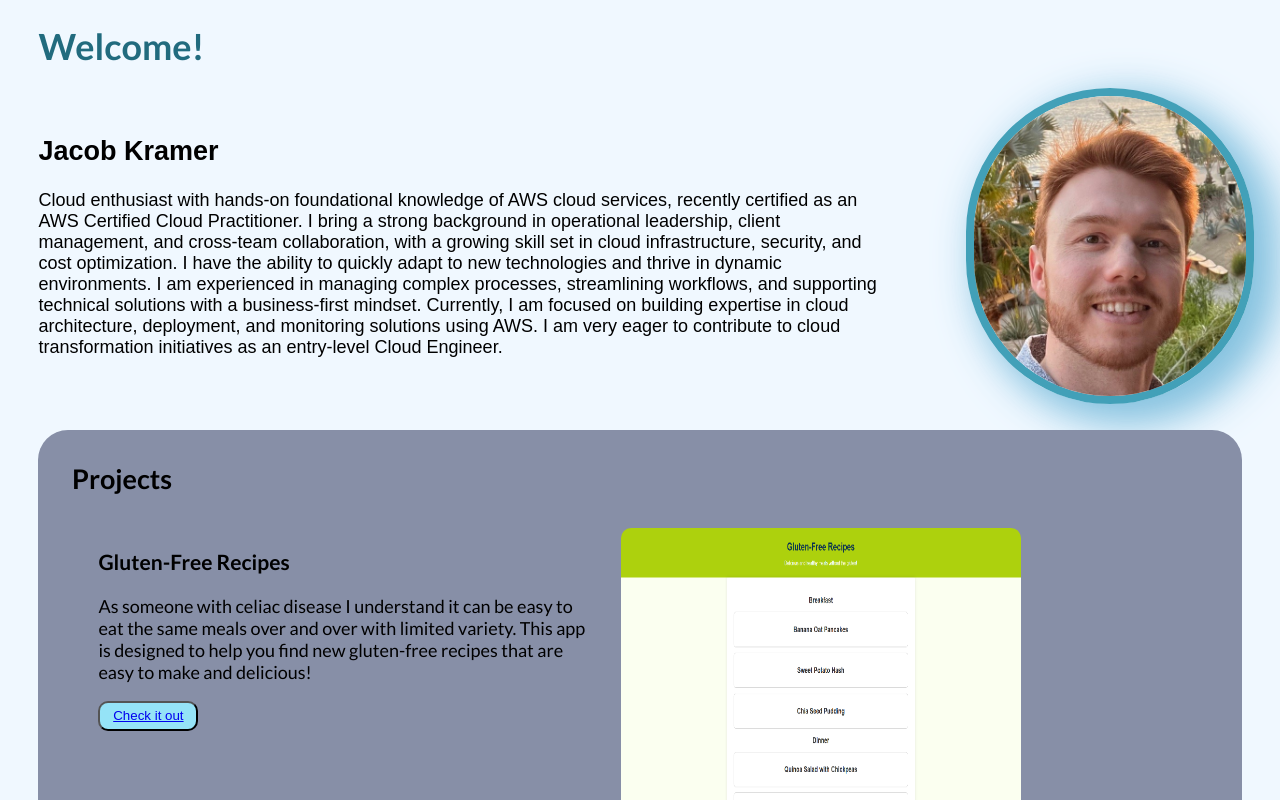
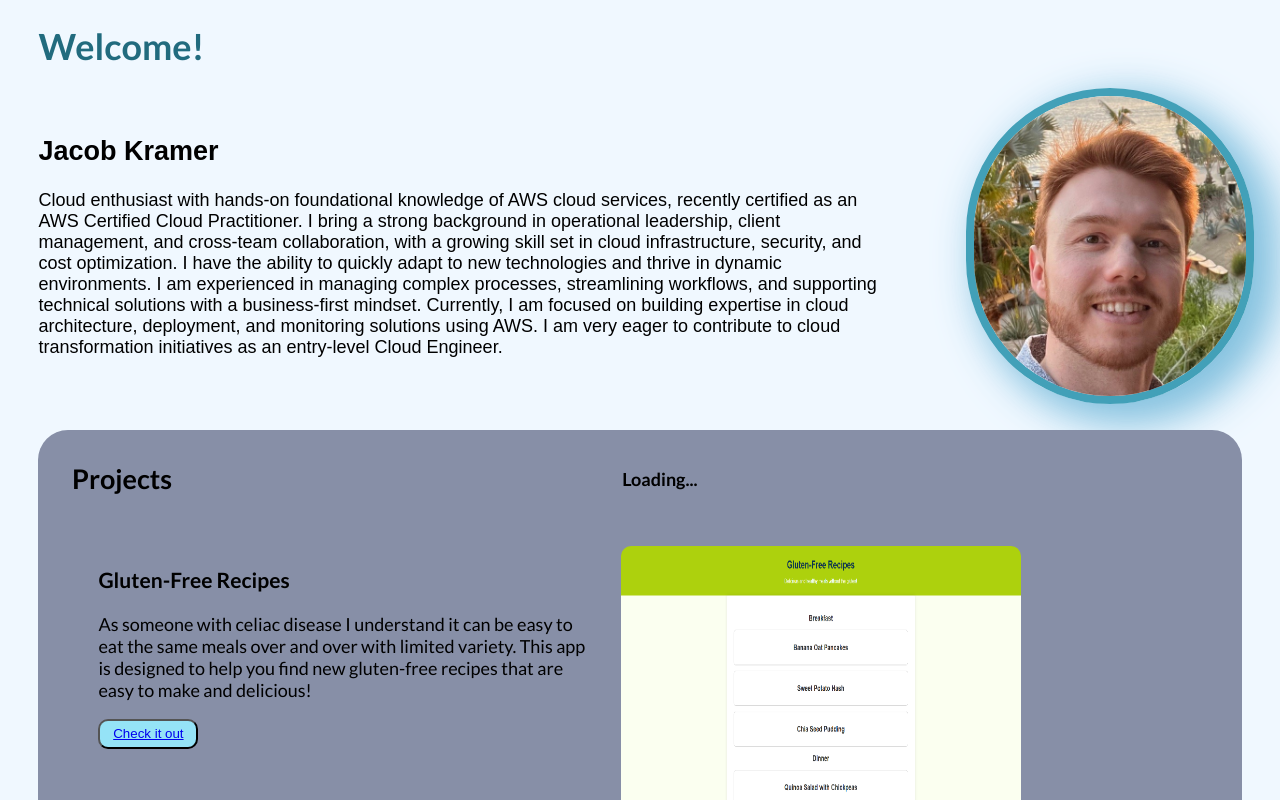
Before and after one commit to Swisskream/jkportfolio, a React (Create React App) app: page / in a window 1280 px wide. Shown: the top 800 px of the page. Built offline with nearby package versions, Linux system fonts and the light colour scheme; no server answers.

Commit message:
Viewer count added

```diff
--- a/src/GF_Recipes/gf_index.js
+++ b/src/GF_Recipes/gf_index.js
@@ -2,9 +2,9 @@ import React from 'react';
 import toggleDetails from './gf_script';
 
 const Recipe = ({ title, children }) => (
-    <div className="recipe" onClick={(e) => toggleDetails(e.currentTarget)}>
+    <div class="recipe" onClick={(e) => toggleDetails(e.currentTarget)}>
         <h2>{title}</h2>
-        <div className="details" style={{ display: 'none' }}>
+        <div class="details" style={{ display: 'none' }}>
             {children}
         </div>
     </div>
@@ -283,7 +283,7 @@ function recipesHTML() {
                     </div>
                 </div>
 
-                <script type='module' src="gf_script.js"></script>
+                {/* <script type='module' src="gf_script.js"></script> */}
             </body>
         </html>
     );
--- a/src/assets/portfolio.css
+++ b/src/assets/portfolio.css
@@ -47,9 +47,17 @@
     background-color: rgb(135, 143, 167);
     border-radius: 30px;
 }
+#proj-heading{
+    display: flex;
+    align-items: center;
+}
 
 .art_main h2{
     margin-left: 2%;
+}
+.counter-number {
+    color: #000000;
+    margin-left: 450px;
 }
 
 .art_main li{
--- a/src/components/portfolio.js
+++ b/src/components/portfolio.js
@@ -1,6 +1,8 @@
 import React from 'react';
 import '../assets/portfolio.css';
 import { Link } from 'react-router-dom';
+
+import Views from './view-counter.js';
 
 import Jacob from '../photos/selfie.jpg';
 import littlelemon from '../photos/LittleLemon.PNG';
@@ -29,7 +31,10 @@ function Portfolio() {
             </body>
             <article className='art_main' >
                 <div id='projects'>
-                    <h2>Projects</h2>
+                    <div id='proj-heading'>
+                        <h2>Projects</h2>
+                        <Views />
+                    </div>
                     <ul>
                         <li>
                             <div className='proj_intro'>
--- /dev/null
+++ b/src/components/view-counter.js
@@ -0,0 +1,27 @@
+import React, { useEffect, useState } from 'react';
+
+const ViewCounter = () => {
+  const [views, setViews] = useState(null);
+
+  useEffect(() => {
+    const fetchViews = async () => {
+      try {
+        const response = await fetch('https://az2hwfcpaz4yhyu2p2x7gmyuie0xtgqa.lambda-url.us-west-1.on.aws/');
+        const data = await response.json();
+        setViews(data);
+      } catch (error) {
+        console.error('Error fetching view count:', error);
+      }
+    };
+
+    fetchViews();
+  }, []);
+
+  return (
+    <h4 className="counter-number">
+      {views !== null ? `Views: ${views}` : 'Loading...'}
+    </h4>
+  );
+};
+
+export default ViewCounter;
```
